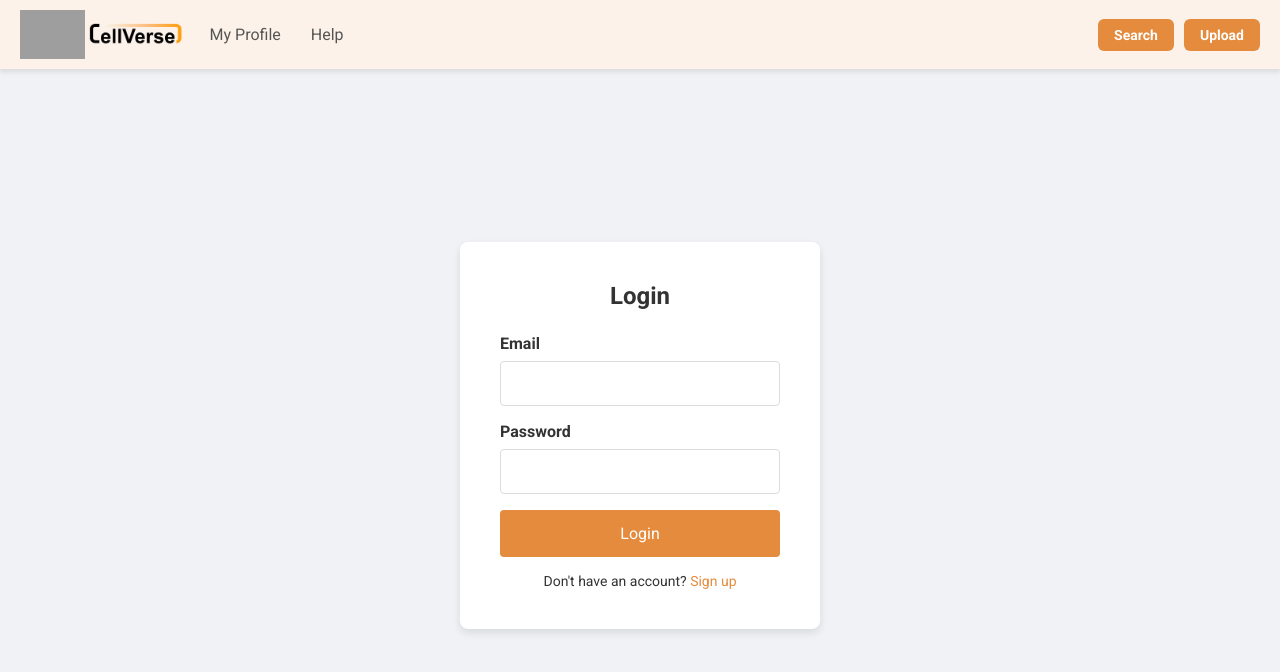
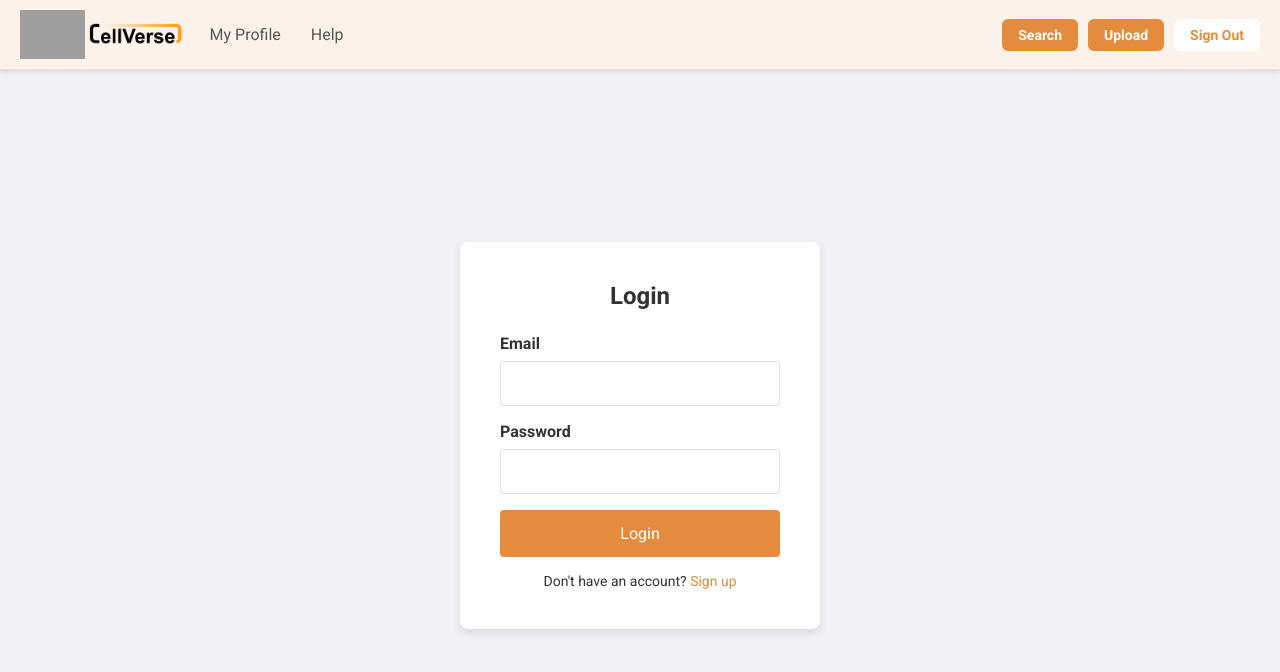
Before and after one commit to HealthHackers3/Electron-Frontend, a React (Create React App) app: page /login in a window 1280 px wide. Shown: the top 672 px of the page. Built offline with nearby package versions, Linux system fonts and the light colour scheme; grey boxes are pictures that could not be loaded.

Commit message:
Added sign out function

```diff
--- a/src/app/Header.css
+++ b/src/app/Header.css
@@ -65,7 +65,8 @@
 }
 
 .search-button,
-.upload-button {
+.upload-button,
+.sign-out-button {
     padding: 8px 16px;
     border: none;
     gap: 8px;
@@ -95,3 +96,13 @@
     background-color: #d9792c;
     color: #fff;
 }
+
+.sign-out-button {
+    background-color: #fff;
+    color: #e48b3d;
+}
+
+.sign-out-button:hover {
+    background-color: #d9792c;
+    color: #fff;
+}
--- a/src/app/Header.js
+++ b/src/app/Header.js
@@ -26,10 +26,13 @@ const Header = () => {
             <div className="header-buttons">
             <button onClick={() => navigate("/search")} className="search-button">
                         Search
-                    </button>
+            </button>
                     <button onClick={() => navigate("/upload")} className="upload-button">
                         Upload
                     </button>
+                <button onClick={() => navigate("/login")} className="sign-out-button">
+                    Sign Out
+                </button>
                 </div>
         </header>
     );
```
